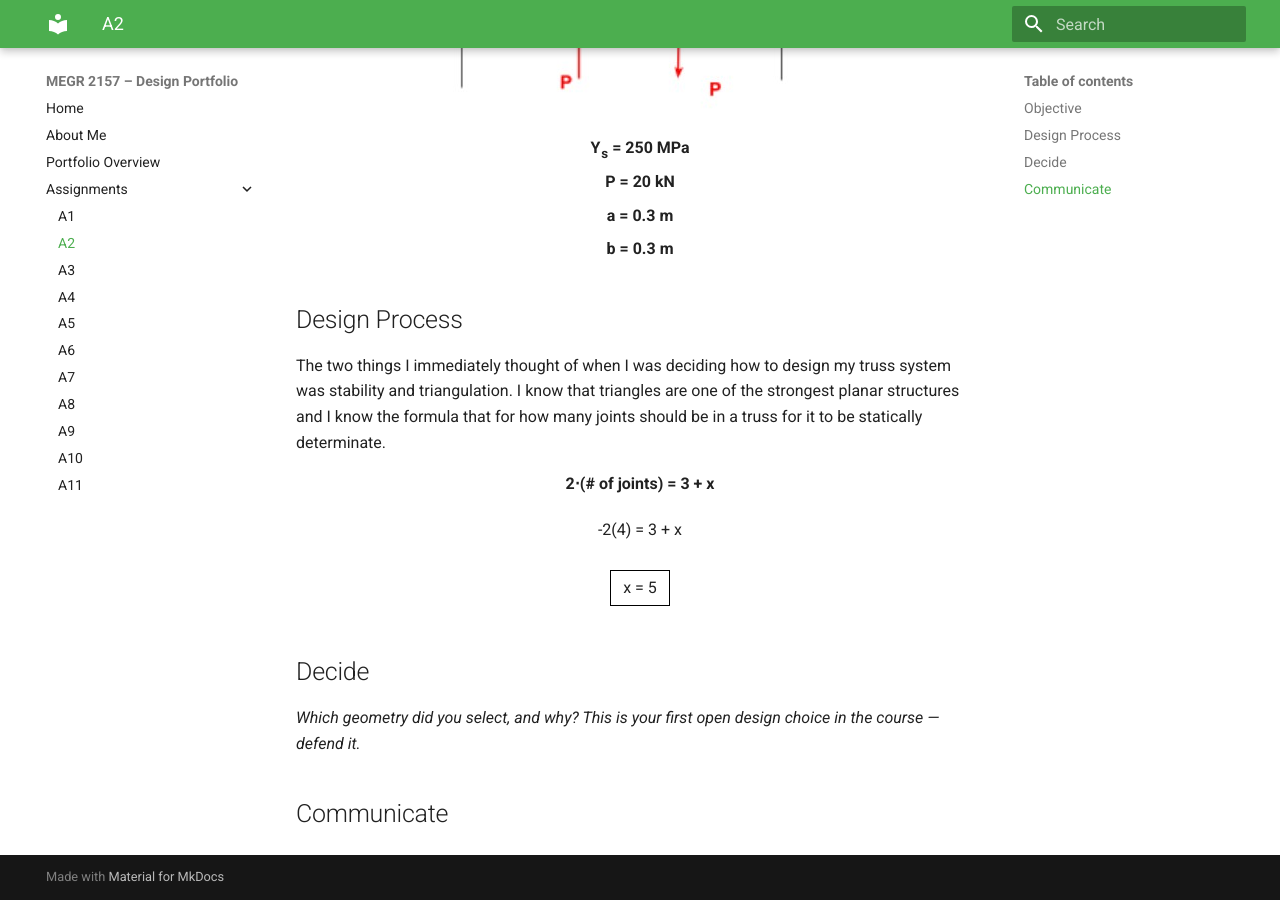
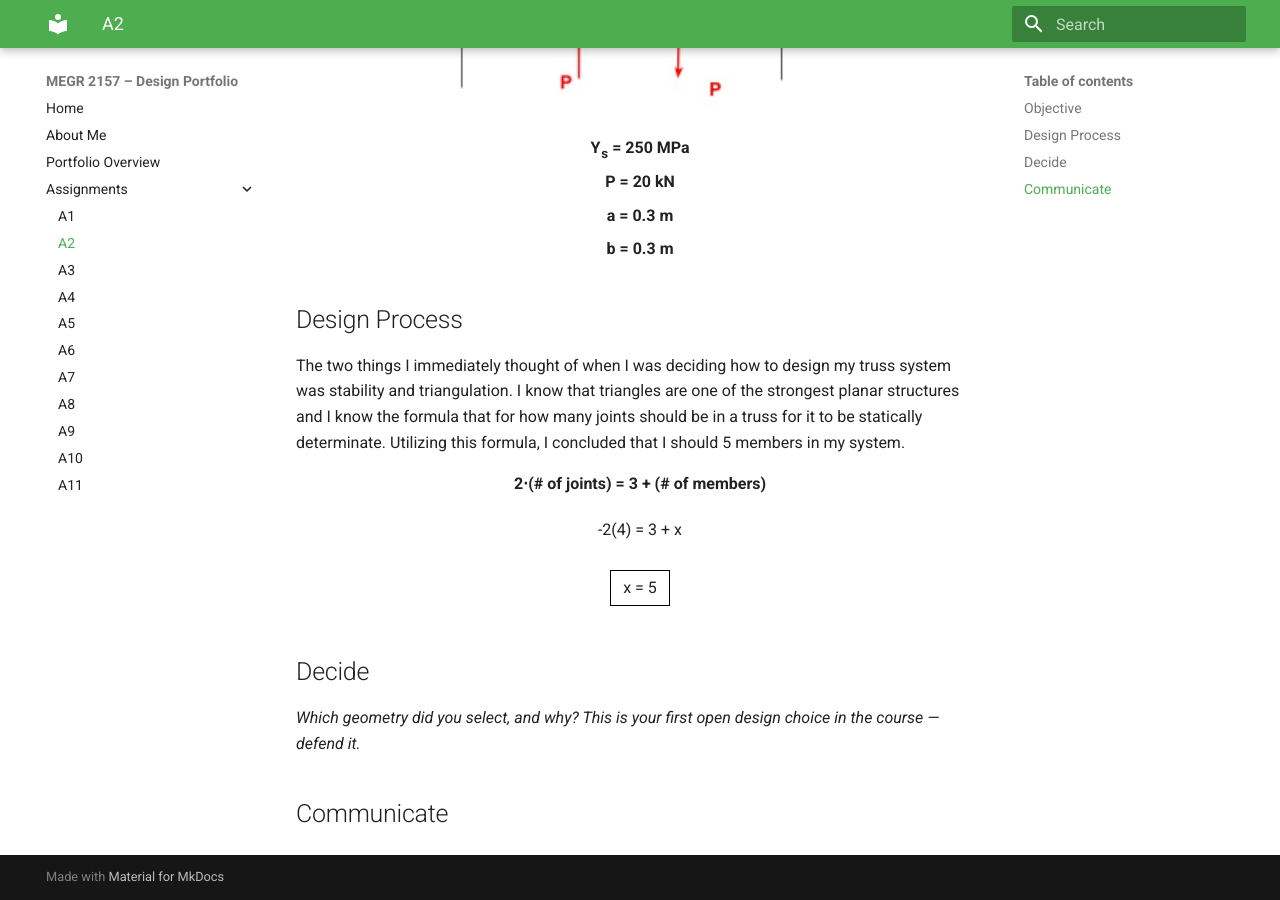
Before and after one commit to SanjayKashyap24/design-projects-portfolio, an MkDocs documentation site: the page built from docs/assignments/A02/index.md, in a window 1280 px wide and 900 px high, scrolled down 526 px. Built offline with MkDocs 1.6.1 and Material for MkDocs 9.7.7, drawn with Linux system fonts in a browser that asks for light colours.

Commit message:
Clarify truss system member calculation formula
Updated the formula for determining the number of members in the truss system to clarify the relationship between joints and members.

```diff
--- a/docs/assignments/A02/index.md
+++ b/docs/assignments/A02/index.md
@@ -17,10 +17,10 @@ My objective is to design and 3D model a truss system out of A36 steel that can
 
 ## Design Process
 
-The two things I immediately thought of when I was deciding how to design my truss system was stability and triangulation. I know that triangles are one of the strongest planar structures and I know the formula that for how many joints should be in a truss for it to be statically determinate.
+The two things I immediately thought of when I was deciding how to design my truss system was stability and triangulation. I know that triangles are one of the strongest planar structures and I know the formula that for how many joints should be in a truss for it to be statically determinate. Utilizing this formula, I concluded that I should 5 members in my system.
 
 <div style="text-align: center;">
-  <p style="font-weight: bold; margin: 8px 0;">2⋅(# of joints) = 3 + x</p>
+  <p style="font-weight: bold; margin: 8px 0;">2⋅(# of joints) = 3 + (# of members)</p>
   <p style="font-weight: normal; margin: 20px 0;">-2(4) = 3 + x</p>
   <p style="display: inline-block; border: 1px solid #000; padding: 4px 12px; margin: 8px 0; font-weight: normal;">x = 5</p>
 </div>
```
